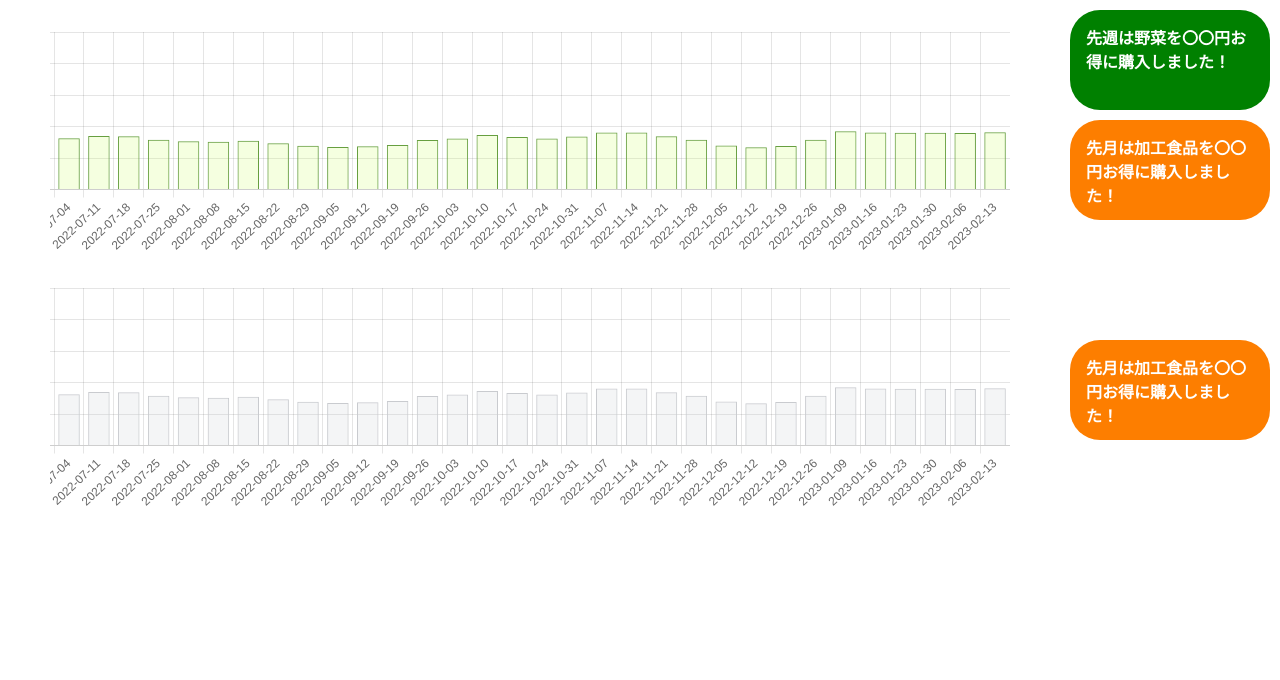
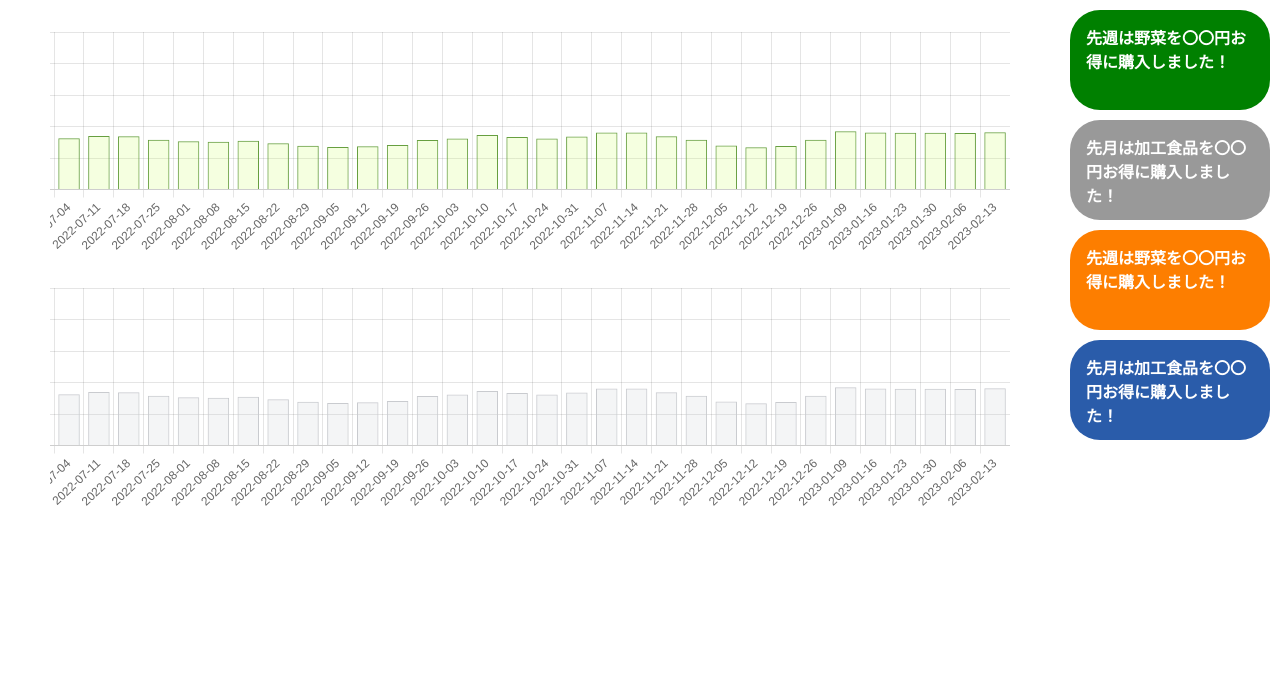
Before and after one commit to masatomo57/Indoor, a Flask app: page / in a window 1280 px wide. Shown: the part 76-756 px from the top of the page. Run offline with Flask 2, Linux system fonts and the light colour scheme; a user stored in the database is signed in.

Commit message:
Wed, Mar 1, 2023, 2:17 PM +09:00

```diff
--- a/kakeibo/static/style.css
+++ b/kakeibo/static/style.css
@@ -124,6 +124,14 @@ nav .navbar-brand .green
     background: #008000;
 }
 
+.bubble.gray {
+    background: #999999;
+}
+
 .bubble.orange {
     background: #fd7e00;
 }
+
+.bubble.blue {
+    background: #2a5caa;
+}
--- a/kakeibo/templates/index.html
+++ b/kakeibo/templates/index.html
@@ -16,13 +16,13 @@
         <div class="bubble green">
             <p>先週は野菜を〇〇円お得に購入しました！</p>
         </div>
-        <div class="bubble orange">
+        <div class="bubble gray">
             <p>先月は加工食品を〇〇円お得に購入しました！</p>
         </div>
-        <div class="bubble ">
+        <div class="bubble orange">
             <p>先週は野菜を〇〇円お得に購入しました！</p>
         </div>
-        <div class="bubble orange">
+        <div class="bubble blue">
             <p>先月は加工食品を〇〇円お得に購入しました！</p>
         </div>
     </div>
```
Also changed, not shown: 1 other file.
